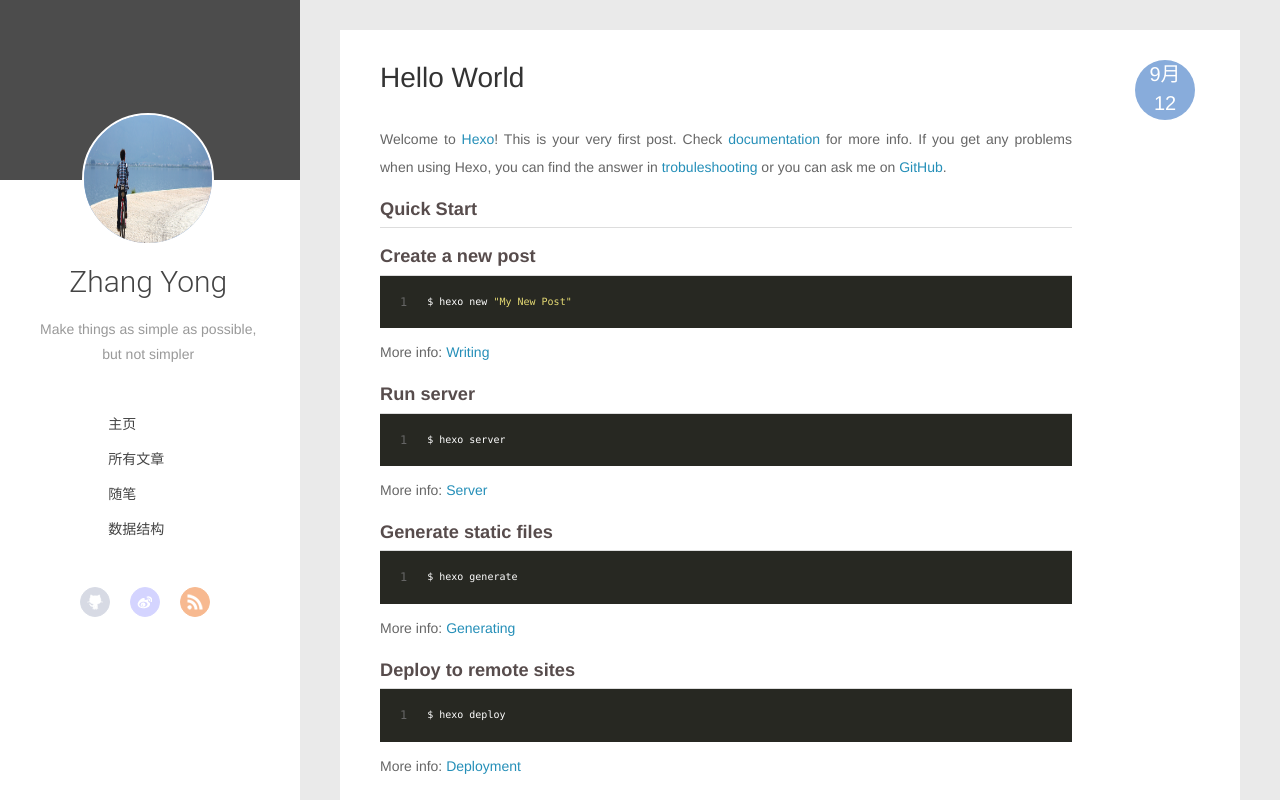
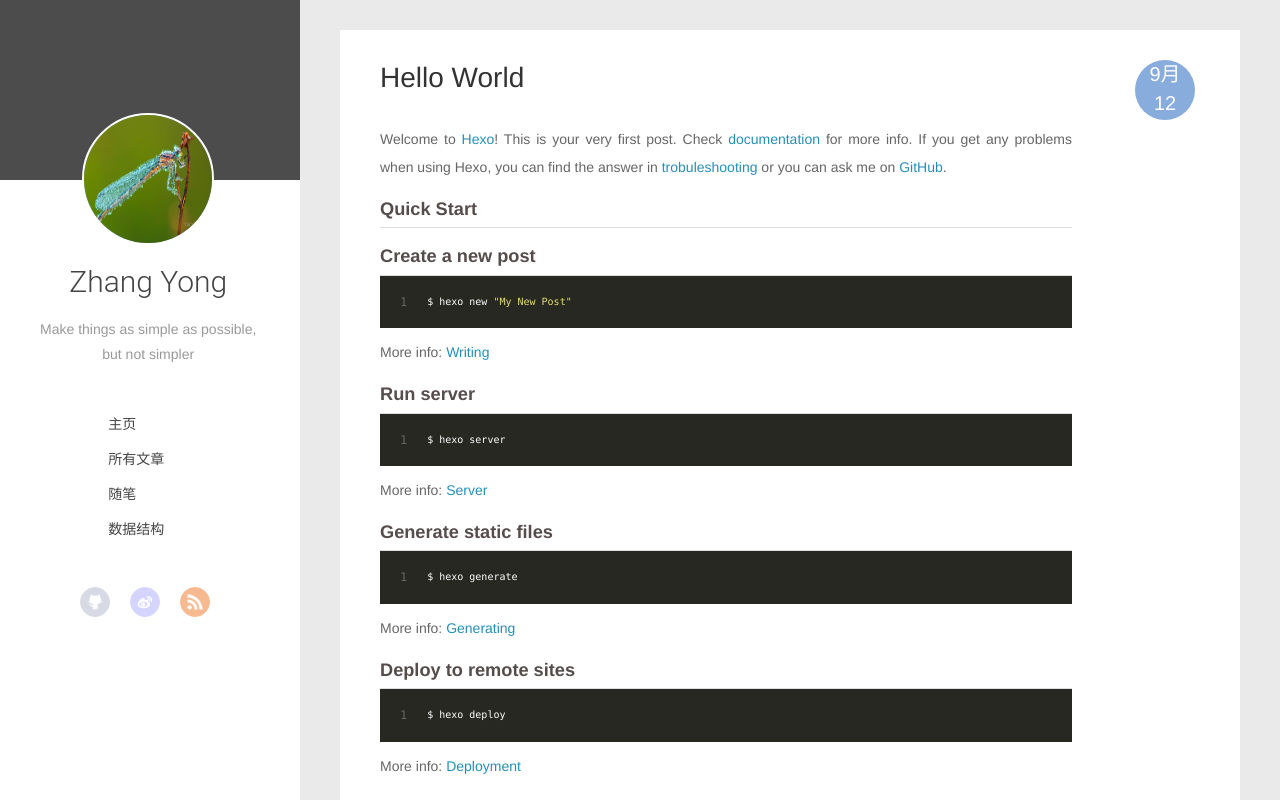
Before and after one commit to softzhy/softzhy.github.io, a plain HTML site: page 2014/09/12/hello-world/index.html in a window 1280 px wide. Shown: the top 800 px of the page. Drawn offline with nearby package versions, Linux system fonts and the light colour scheme; a script that the page names is missing.

Commit message:
Site updated: 2014-09-12 10:47:27

```diff
--- a/2014/09/12/hello-world/index.html
+++ b/2014/09/12/hello-world/index.html
@@ -33,7 +33,7 @@ Quick">
 <div class="intrude-less">
 	<header id="header" class="inner">
 		<div class="profilepic">
-			<img src="/img/me.png">
+			<img src="/img/15.jpg">
 		</div>
 
 		<hgroup>
@@ -76,7 +76,7 @@ Quick">
 	<div class="intrude-less">
 		<header id="header" class="inner">
 			<div class="profilepic">
-				<img src="/img/me.png">
+				<img src="/img/15.jpg">
 			</div>
 
 			<hgroup>
```
Also changed, not shown: 2014/09/12/shj/index.html (+2 -2 lines), 2014/09/12/test/index.html (+2 -2 lines), archives/2014/09/index.html (+2 -2 lines), archives/2014/index.html (+2 -2 lines), archives/index.html (+2 -2 lines), index.html (+2 -2 lines), tags/数据结构/index.html (+2 -2 lines), tags/随笔/index.html (+2 -2 lines), img/15.jpg (added).
